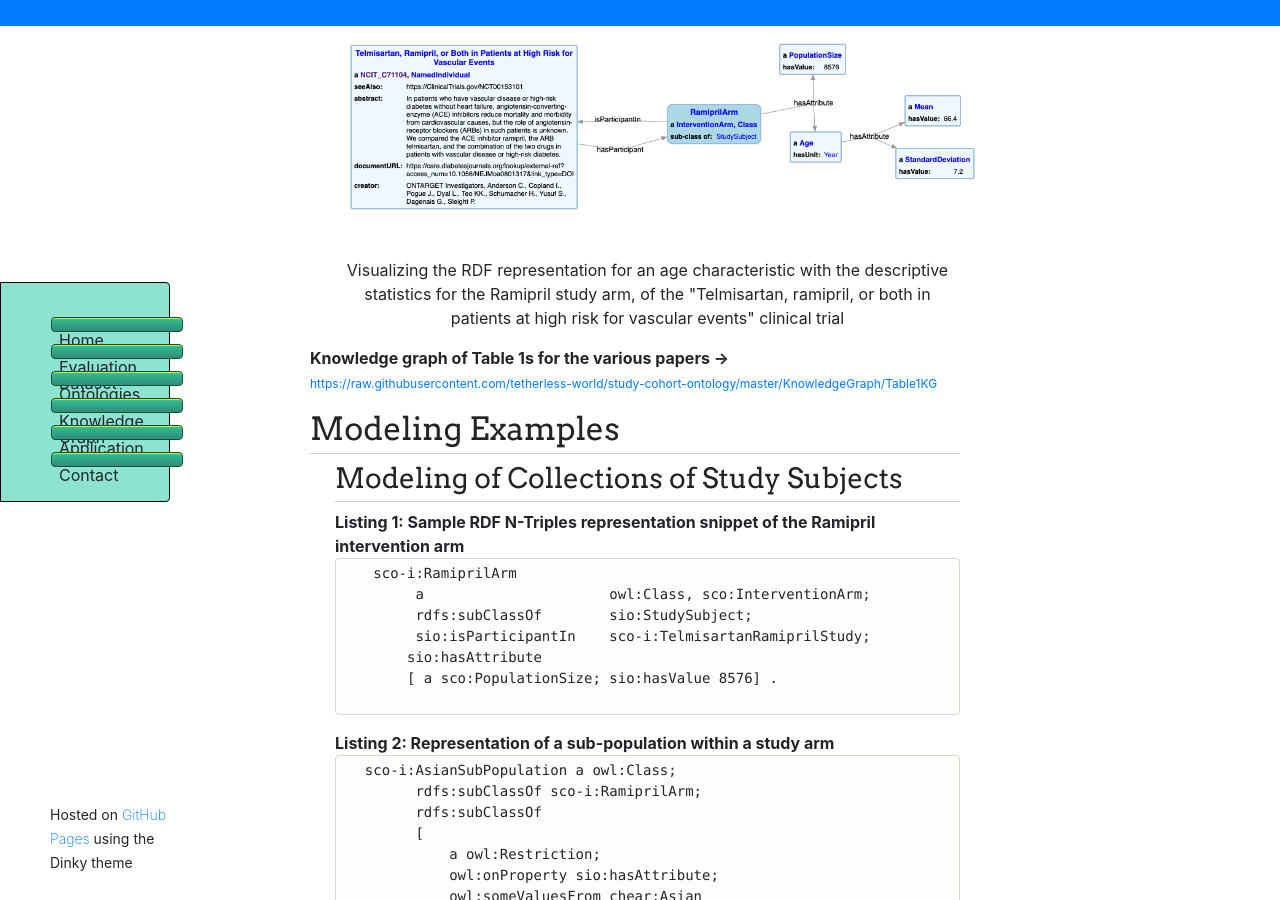
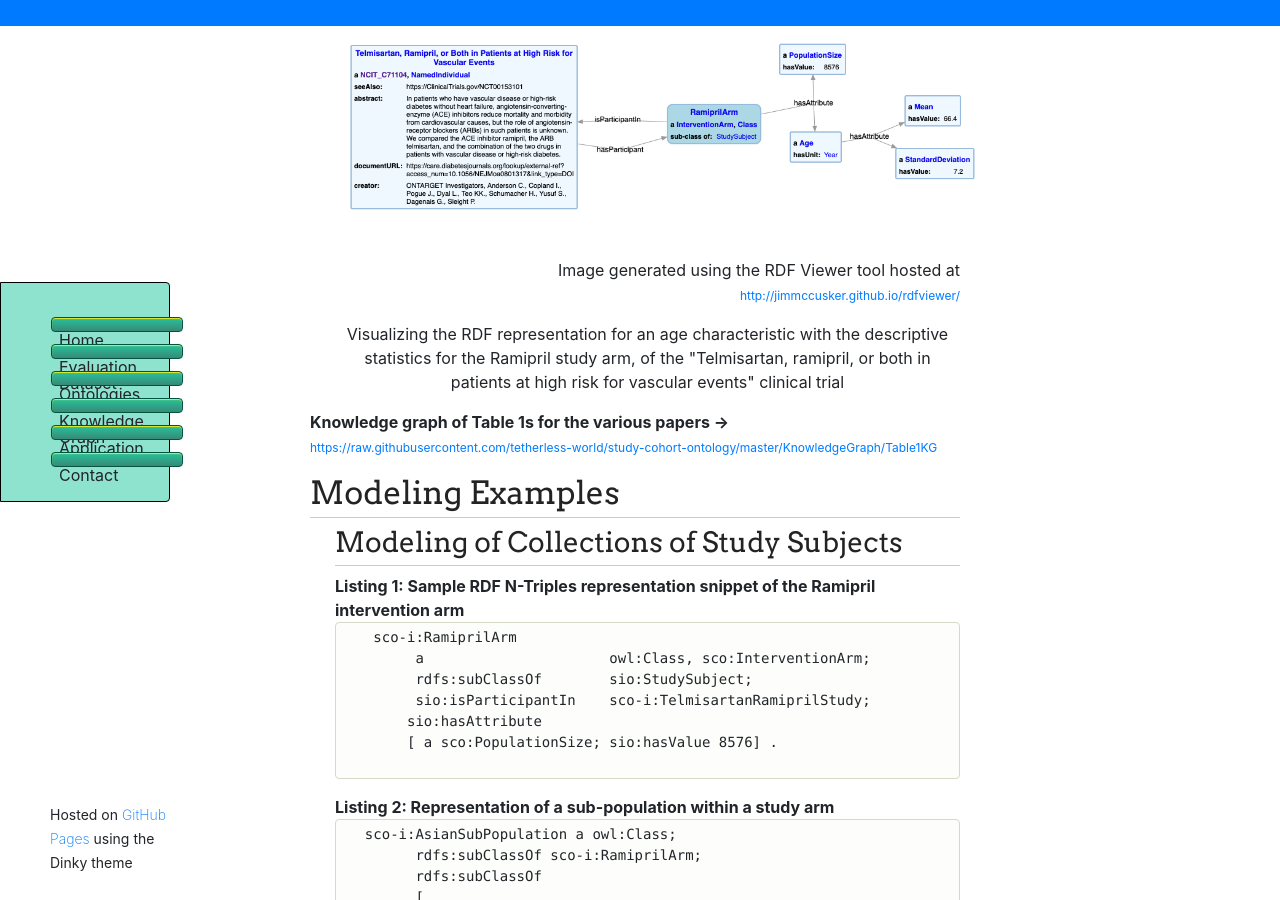
Before and after one commit to tetherless-world/study-cohort-ontology, a Jekyll site: the page built from knowledge-graph.md, in a window 1280 px wide and 900 px high, scrolled down 1024 px. Built offline with Jekyll 4.4.1, drawn with Linux system fonts in a browser that asks for light colours; nearby versions of some CDN libraries; our own code applies the rules of GitHub Pages for plain Markdown files; library files that are not in the unit come from our copies.

Commit message:
Update knowledge-graph.md

```diff
--- a/knowledge-graph.md
+++ b/knowledge-graph.md
@@ -17,6 +17,7 @@ both in patients at high risk for vascular events" [50] cited in the Cardiovascu
 <h2>Table 1 KG </h2>
 <ul>
   <img src="images/rdfviewer.png">
+  <p style="text-align:right">Image generated using the RDF Viewer tool hosted at <a href="http://jimmccusker.github.io/rdfviewer/"><small>http://jimmccusker.github.io/rdfviewer/</small></a></p>
   <p style="text-align:center">Visualizing the RDF representation for an age characteristic with the descriptive statistics for the Ramipril study arm, of the "Telmisartan, ramipril, or
 both in patients at high risk for vascular events" clinical trial</p>
  </ul>
```
